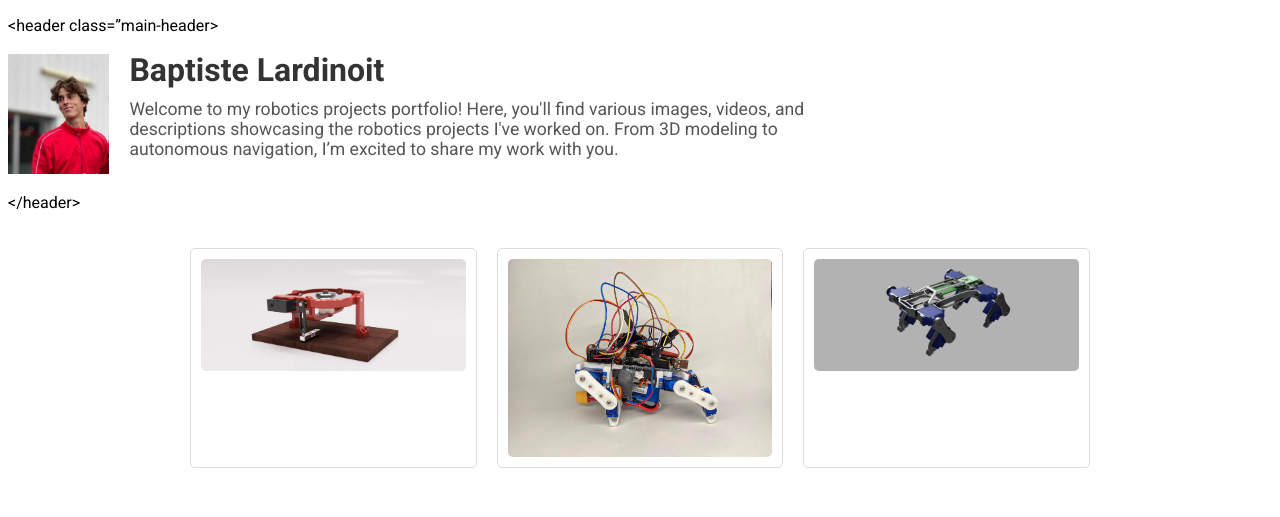
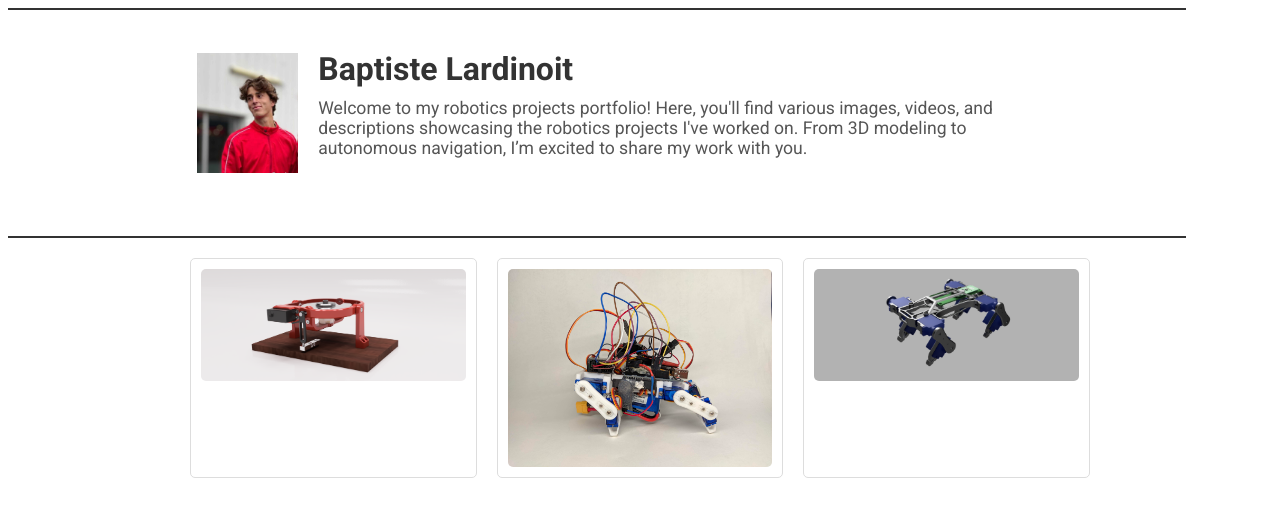
Before and after one commit to BaptisteLardinoit/BaptisteLardinoit.github.io, a Jekyll site: the page built from index.md, in a window 1280 px wide. Shown: the top 517 px of the page. Built offline with Jekyll 4.4.1, drawn with Linux system fonts in a browser that asks for light colours.

Commit message:
Update index.md

```diff
--- a/index.md
+++ b/index.md
@@ -3,7 +3,7 @@ layout: default
 ---
 <link rel="stylesheet" href="/assets/css/style.css">
 
-<header class="main-header>
+<header class="main-header">
   <div class="header-content">
     <img src="/assets/images/422765839_695656782722177_1716881690510392068_n.jpg" alt="Profile Picture" class="profile-pic">
     <div class="intro-text">
```
